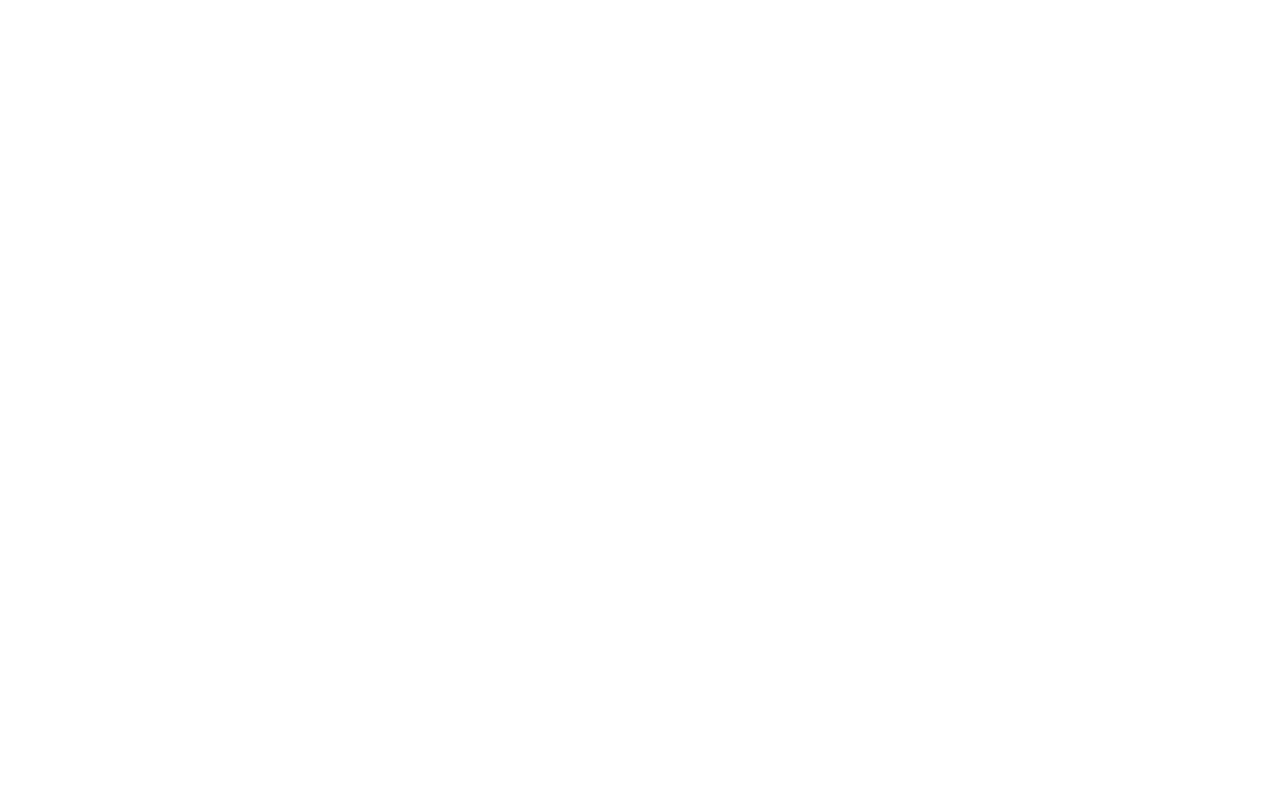
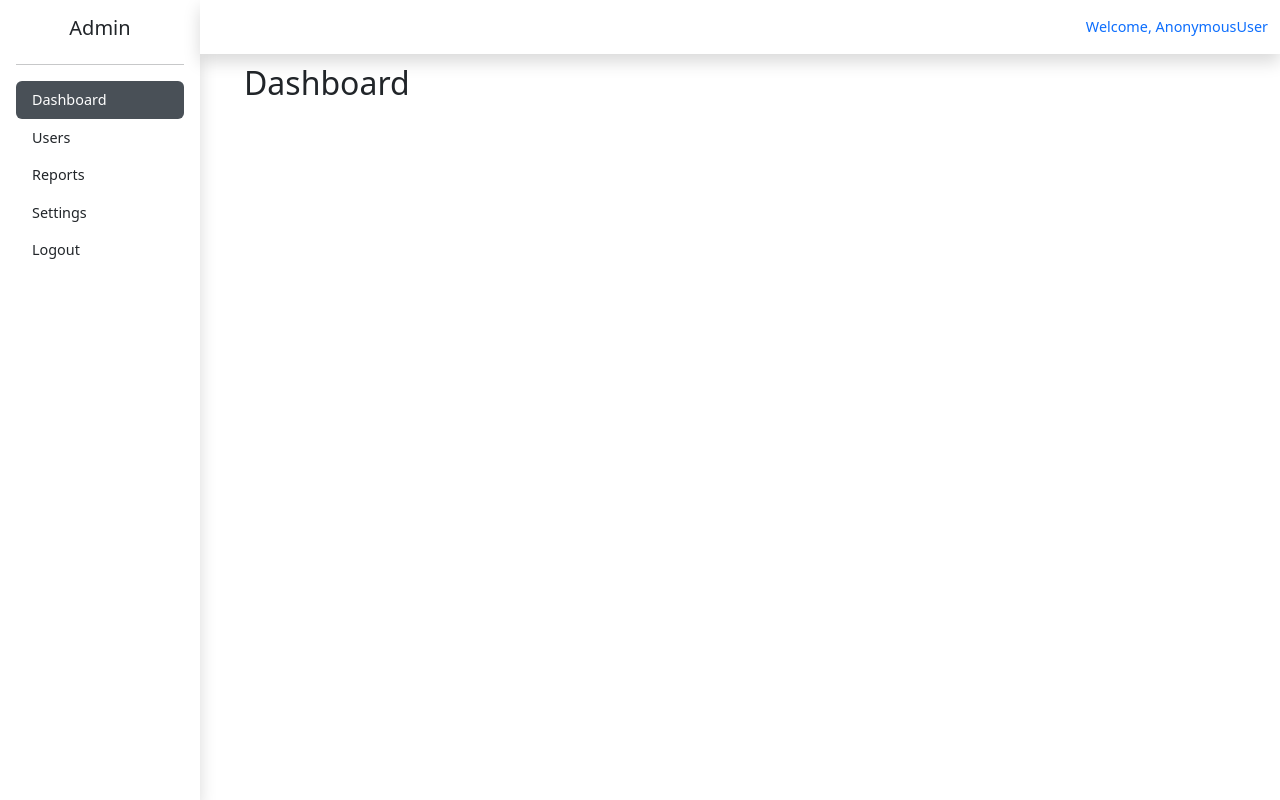
Before and after one commit to ash-ie/Task-Management-Application, a Django app: page /superadmin_home in a window 1280 px wide. Before the commit the page is empty. Run offline with Django 5.2, Linux system fonts and the light colour scheme.

Commit message:
dashbaords implemented

```diff
--- /dev/null
+++ b/static/dashboard/style.css
@@ -0,0 +1,29 @@
+body {
+    font-size: 0.9rem;
+}
+.sidebar {
+    height: 100vh;
+    position: fixed;
+    top: 0;
+    left: 0;
+    z-index: 100;
+    background-color: white
+    padding-top: 60px;
+}
+.sidebar .nav-link {
+    color: #fff;
+}
+.sidebar .nav-link.active {
+    background-color: #495057;
+}
+.content {
+    margin-left: 200px;
+    padding: 2rem;
+}
+.navbar {
+    position: fixed;
+    top: 0;
+    left: 200px;
+    width: calc(100% - 200px);
+    z-index: 101;
+}
--- a/templates/superadmintemp/index.html
+++ b/templates/superadmintemp/index.html
@@ -0,0 +1,124 @@
+<!doctype html>
+{% load static %}
+<html lang="en">
+  <head>
+    <meta charset="utf-8">
+    <meta name="viewport" content="width=device-width, initial-scale=1">
+    <title>Admin Dashboard</title>
+    <link href="https://cdn.jsdelivr.net/npm/bootstrap@5.2.3/dist/css/bootstrap.min.css" rel="stylesheet" integrity="sha384-rbsA2VBKQhggwzxH7pPCaAqO46MgnOM80zW1RWuH61DGLwZJEdK2Kadq2F9CUG65" crossorigin="anonymous">
+    <link rel="stylesheet" href="{% static 'dashboard/style.css' %}">
+  </head>
+  <body>
+
+    <!-- Sidebar -->
+    <div class="sidebar d-flex flex-column p-3 text-dark shadow" style="width: 200px;">
+      <h5 class="text-center">Admin</h5>
+      <hr>
+      <ul class="nav nav-pills flex-column mb-auto">
+        <li class="nav-item">
+          <a href="#" class="nav-link active">Dashboard</a>
+        </li>
+        <li>
+          <a href="#" class="nav-link text-dark">Users</a>
+        </li>
+        <li>
+          <a href="#" class="nav-link text-dark">Reports</a>
+        </li>
+        <li>
+          <a href="#" class="nav-link text-dark">Settings</a>
+        </li>
+        <li>
+          <a href="#" class="nav-link text-dark">Logout</a>
+        </li>
+      </ul>
+    </div>
+
+    <!-- Top Navbar -->
+    <nav class="navbar navbar-expand navbar-dark bg-white shadow">
+      <div class="container-fluid">
+        <!-- <a class="navbar-brand" href="#">Admin Dashboard</a> -->
+        <div class="d-flex ms-auto">
+          <span class="navbar-text text-primary">Welcome, {{request.user}}</span>
+        </div>
+      </div>
+    </nav>
+
+    <!-- Main Content -->
+    <main class="content pt-5">
+      <div class="container-fluid mt-3">
+        <h2>Dashboard</h2>
+        <div class="row">
+          <!-- <div class="col-md-3 mb-4">
+            <div class="card text-white bg-primary">
+              <div class="card-body">
+                <h5 class="card-title">Total Users</h5>
+                <p class="card-text">150</p>
+              </div>
+            </div>
+          </div> -->
+          <!-- <div class="col-md-3 mb-4">
+            <div class="card text-white bg-success">
+              <div class="card-body">
+                <h5 class="card-title">Revenue</h5>
+                <p class="card-text">$12,345</p>
+              </div>
+            </div>
+          </div> -->
+          <!-- <div class="col-md-3 mb-4">
+            <div class="card text-white bg-warning">
+              <div class="card-body">
+                <h5 class="card-title">New Orders</h5>
+                <p class="card-text">45</p>
+              </div>
+            </div>
+          </div> -->
+          <!-- <div class="col-md-3 mb-4">
+            <div class="card text-white bg-danger">
+              <div class="card-body">
+                <h5 class="card-title">Pending Issues</h5>
+                <p class="card-text">5</p>
+              </div>
+            </div>
+          </div> -->
+        </div>
+
+        <!-- Sample Table -->
+        <!-- <div class="card">
+          <div class="card-header">
+            Recent Activity
+          </div>
+          <div class="card-body">
+            <table class="table table-bordered table-striped">
+              <thead class="table-dark">
+                <tr>
+                  <th>#</th>
+                  <th>User</th>
+                  <th>Action</th>
+                  <th>Date</th>
+                </tr>
+              </thead>
+              <tbody>
+                <tr>
+                  <td>1</td>
+                  <td>John Doe</td>
+                  <td>Logged In</td>
+                  <td>2025-05-19</td>
+                </tr>
+                <tr>
+                  <td>2</td>
+                  <td>Jane Smith</td>
+                  <td>Updated Profile</td>
+                  <td>2025-05-18</td>
+                </tr>
+              </tbody>
+            </table>
+          </div>
+        </div> -->
+
+      </div>
+    </main>
+
+    <!-- Scripts -->
+    <script src="https://cdn.jsdelivr.net/npm/bootstrap@5.2.3/dist/js/bootstrap.bundle.min.js" integrity="sha384-kenU1KFdBIe4zVF0s0G1M5b4hcpxyD9F7jL+jjXkk+Q2h455rYXK/7HAuoJl+0I4" crossorigin="anonymous"></script>
+  </body>
+</html>
```
Also changed, not shown: static/signin/style.css (+10 -7 lines), templates/login.html (+17 -3 lines).
